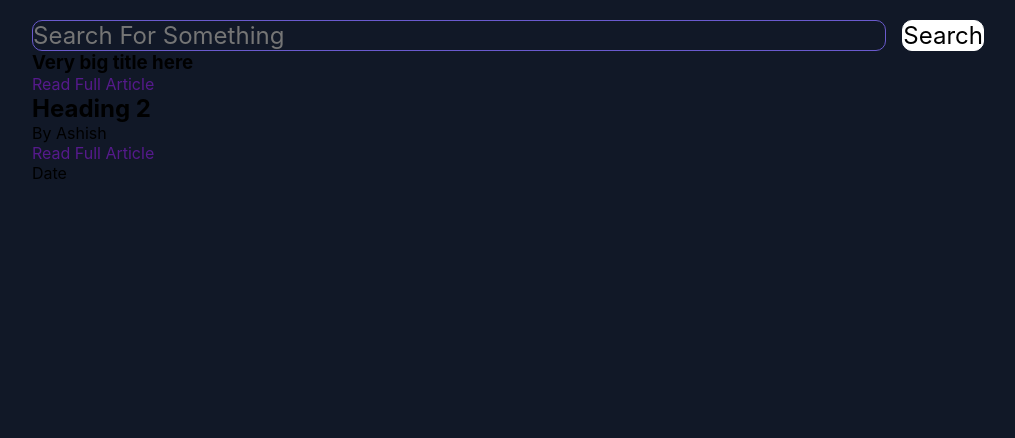
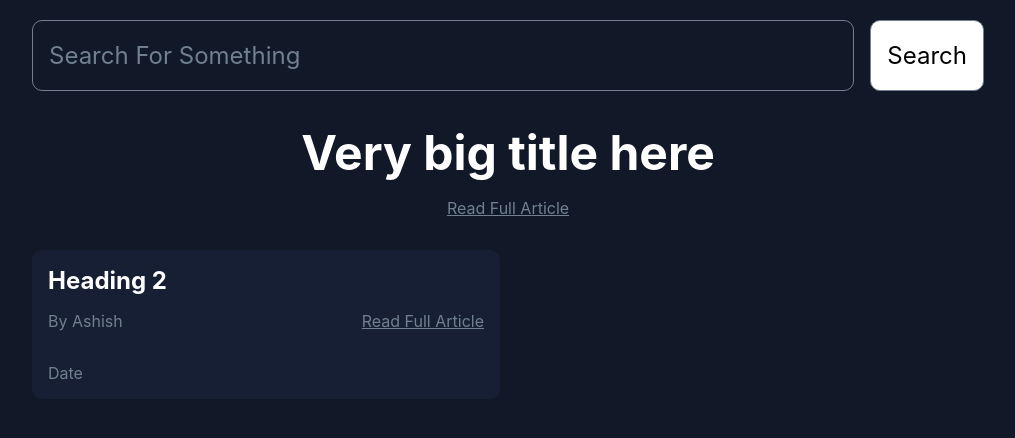
Before and after one commit to ashishbhintade/hacker-news, a React (Create React App) app: page / in a window 1280 px wide. Shown: the top 438 px of the page, without its empty margins (132-1147 px from the left). Built offline with nearby package versions, Linux system fonts and the light colour scheme.

Commit message:
Styling h2 element

```diff
--- a/public/index.html
+++ b/public/index.html
@@ -24,7 +24,7 @@
       work correctly both with client-side routing and a non-root public URL.
       Learn how to configure a non-root public URL by running `npm run build`.
     -->
-    <title>React App</title>
+    <title>Hacker News</title>
   </head>
   <body>
     <noscript>You need to enable JavaScript to run this app.</noscript>
--- a/src/App.js
+++ b/src/App.js
@@ -2,7 +2,7 @@ function App() {
   return (
     <>
       <section className="section">
-        <form>
+        <form autoComplete="off">
           <input
             type="text"
             name="search"
@@ -12,12 +12,12 @@ function App() {
           <button>Search</button>
         </form>
 
-        <article>
+        <article className="title">
           <h1>Very big title here</h1>
           <a href="">Read Full Article</a>
         </article>
 
-        <article>
+        <article className="cards">
           <div>
             <h2>Heading 2</h2>
             <ul>
--- a/src/index.css
+++ b/src/index.css
@@ -23,16 +23,24 @@ body {
   background-color: #111827;
 }
 
+form {
+  margin-bottom: 2rem;
+}
+
 input {
   font-family: inherit;
   font-size: 1.5rem;
   outline: none;
   background-color: transparent;
-  padding: 1.25rem, 1rem;
-  color: slateblue;
-  border: 0.1rem solid slateblue;
+  padding: 1.25rem 1rem;
+  color: slategray;
+  border: 0.1rem solid slategray;
   margin-right: 1rem;
   border-radius: 0.625rem;
+}
+
+input::placeholder {
+  color: slategray;
 }
 
 button {
@@ -40,13 +48,88 @@ button {
   font-size: 1.5rem;
   outline: none;
   background-color: #fff;
-  padding: 1.25rem, 1rem;
-  border: 0.1rem solid #fff;
+  padding: 1.25rem 1rem;
+  border: 0.1rem solid slategray;
   border-radius: 0.625rem;
+  transition: all 0.15s ease-in-out;
+}
+
+button:hover {
+  background-color: transparent;
+  color: slategray;
+  cursor: pointer;
 }
 
 .section {
   padding: 1.25rem;
+}
+
+.section .title h1 {
+  font-weight: bold;
+  font-size: 3rem;
+  color: #fff;
+  text-align: center;
+  margin-bottom: 1rem;
+}
+
+.section .title a {
+  display: flex;
+  align-items: center;
+  justify-content: center;
+  color: slategray;
+  text-align: center;
+  text-decoration: underline;
+  margin-bottom: 2rem;
+}
+
+.section .title a:hover {
+  color: #fff;
+}
+
+.section .cards {
+  display: grid;
+  grid-template-columns: 1fr;
+  gap: 1rem;
+}
+
+.section .cards div {
+  background-color: #161f34;
+  padding: 1rem;
+  border-radius: 0.625rem;
+}
+
+.section .cards div h2 {
+  color: #fff;
+  margin-bottom: 1rem;
+}
+
+.section .cards div ul {
+  display: flex;
+  align-items: center;
+  justify-content: space-between;
+  margin-bottom: 2rem;
+}
+
+.section .cards div ul li {
+  color: slategray;
+}
+
+.section .cards div ul li a {
+  color: slategray;
+  text-decoration: underline;
+}
+
+.section .cards div ul li a:hover {
+  color: #fff;
+}
+.section .cards div p {
+  color: slategray;
+}
+
+@media (min-width: 768px) {
+  .section .cards {
+    grid-template-columns: repeat(2, 1fr);
+  }
 }
 
 @media (min-width: 1024px) {
```
